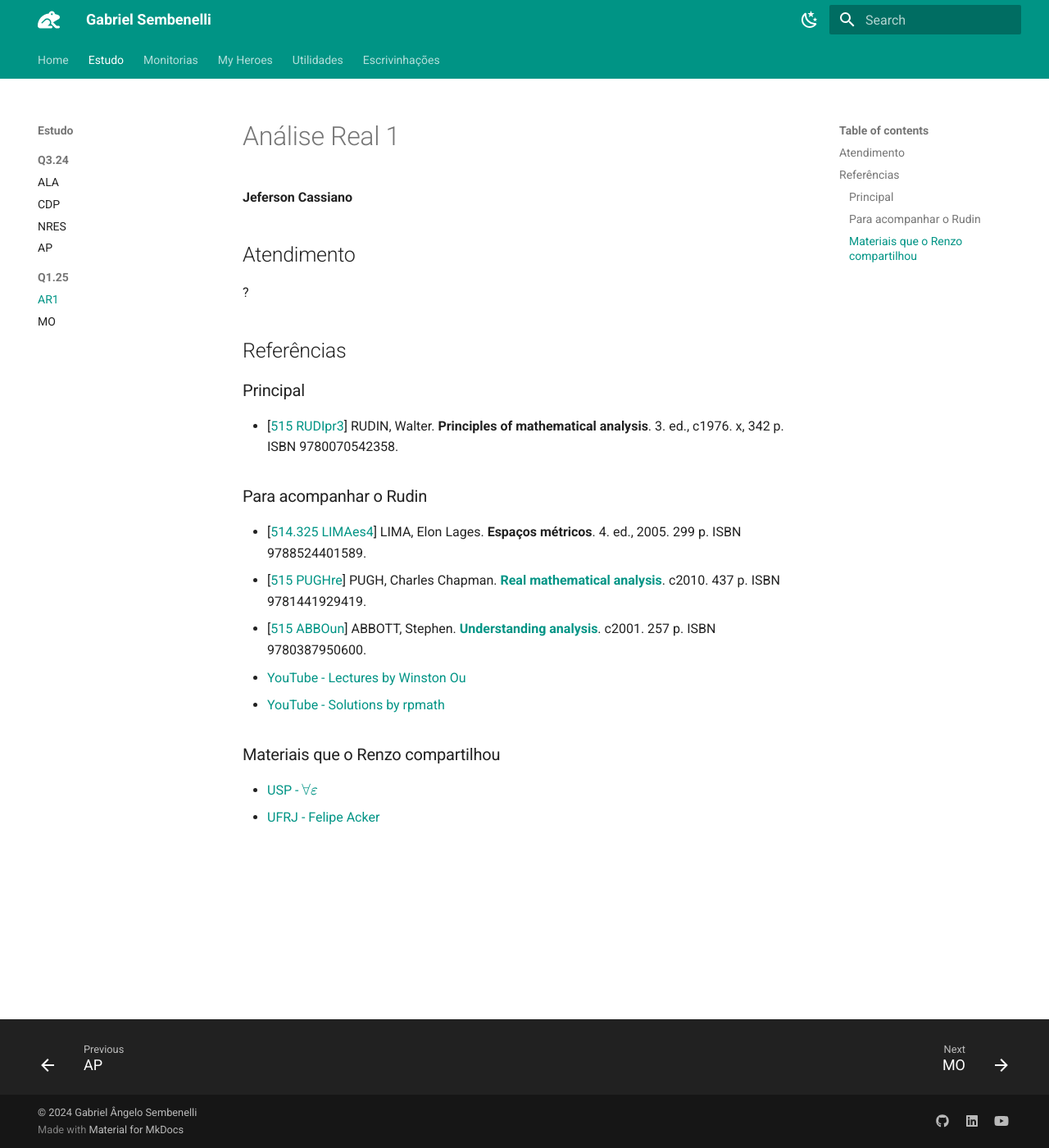
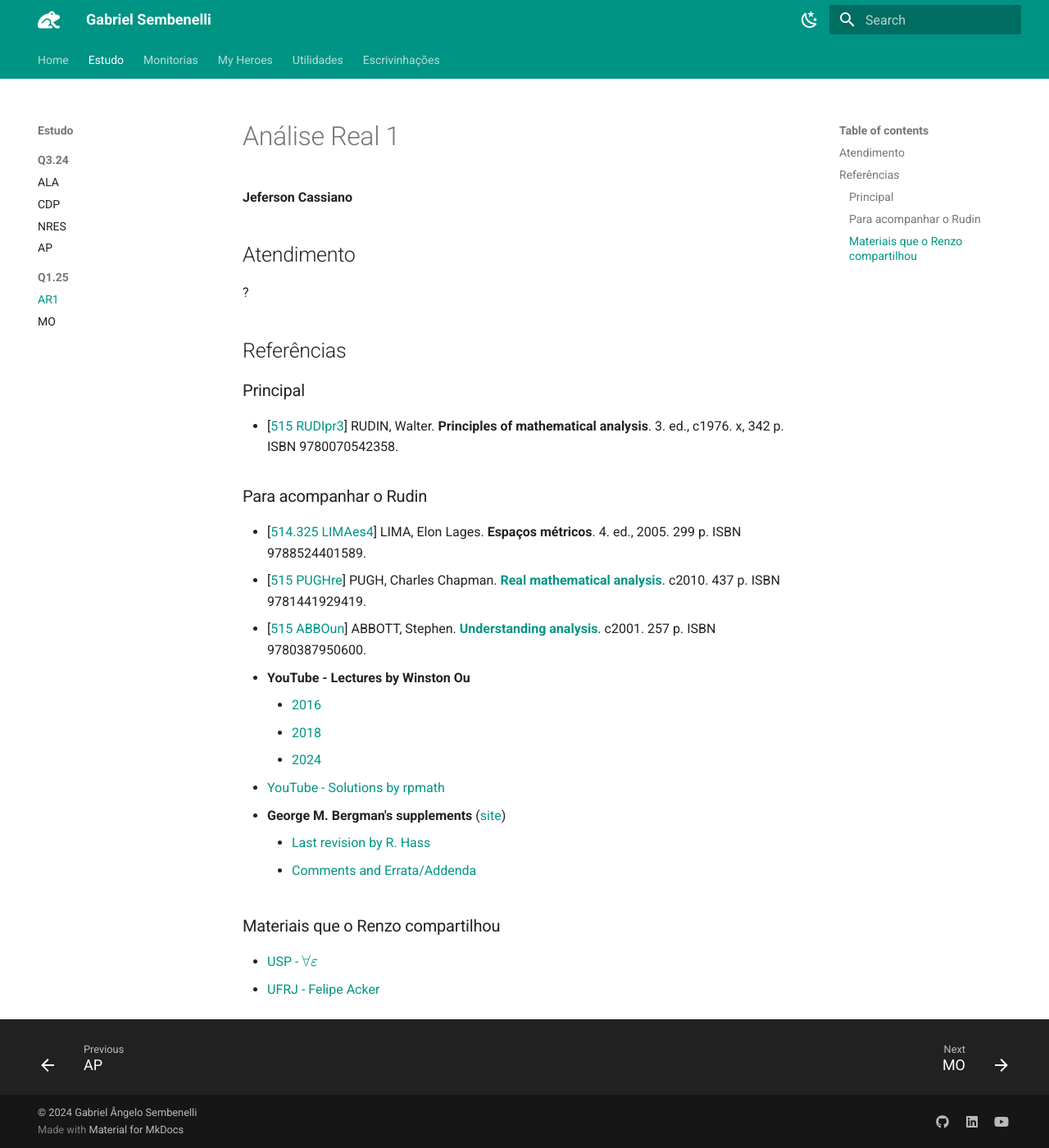
Before and after one commit to Gabriel-Sembenelli/website, an MkDocs documentation site: the page built from docs/Quads/Q1.25/AR1.md, in a window 1280 px wide and 1400 px high. Shown: the whole window at 82% size. Built offline with MkDocs 1.6.1 and Material for MkDocs 9.7.7, drawn with Linux system fonts in a browser that asks for light colours.

Commit message:
added more supplements to Rudin

```diff
--- a/docs/Quads/Q1.25/AR1.md
+++ b/docs/Quads/Q1.25/AR1.md
@@ -17,8 +17,14 @@
 - \[[514.325 LIMAes4](http://biblioteca.ufabc.edu.br/index.php?codigo_sophia=490)\] LIMA, Elon Lages. **Espaços métricos**. 4. ed., 2005. 299 p. ISBN 9788524401589.
 - \[[515 PUGHre](http://biblioteca.ufabc.edu.br/index.php?codigo_sophia=1693)\] PUGH, Charles Chapman. **[Real mathematical analysis](https://link.springer.com/book/10.1007/978-3-319-17771-7)**. c2010. 437 p. ISBN 9781441929419.
 - \[[515 ABBOun](http://biblioteca.ufabc.edu.br/index.php?codigo_sophia=9116)\] ABBOTT, Stephen. **[Understanding analysis](https://link.springer.com/book/10.1007/978-1-4939-2712-8)**. c2001. 257 p. ISBN 9780387950600.
-- [YouTube - Lectures by Winston Ou](https://www.youtube.com/playlist?list=PLun8-Z_lTkC6qJF1sVh3_Hx7aL6FPd0IN)
+- **YouTube - Lectures by Winston Ou**
+    - [2016](https://www.youtube.com/playlist?list=PLun8-Z_lTkC5HAjzXCLEx0gQkJZD4uCtJ)
+    - [2018](https://www.youtube.com/playlist?list=PLun8-Z_lTkC6qJF1sVh3_Hx7aL6FPd0IN)
+    - [2024](https://www.youtube.com/playlist?list=PLun8-Z_lTkC6pHUNY-pp7ccWj-ylCtNG8)
 - [YouTube - Solutions by rpmath](https://www.youtube.com/playlist?list=PLNy8RHRFgBXeZTNEEqAVJNl4x8gJoFmtA)
+- **George M. Bergman's supplements** ([site](https://math.berkeley.edu/~gbergman/ug.hndts/#Rudin))
+    - [Last revision by R. Hass](https://math.berkeley.edu/~gbergman/ug.hndts/m104_Rudin_exs_Hass.pdf)
+    - [Comments and Errata/Addenda](https://math.berkeley.edu/~gbergman/ug.hndts/m104_Rudin_notes.pdf)
 
 ### Materiais que o Renzo compartilhou
 
```
